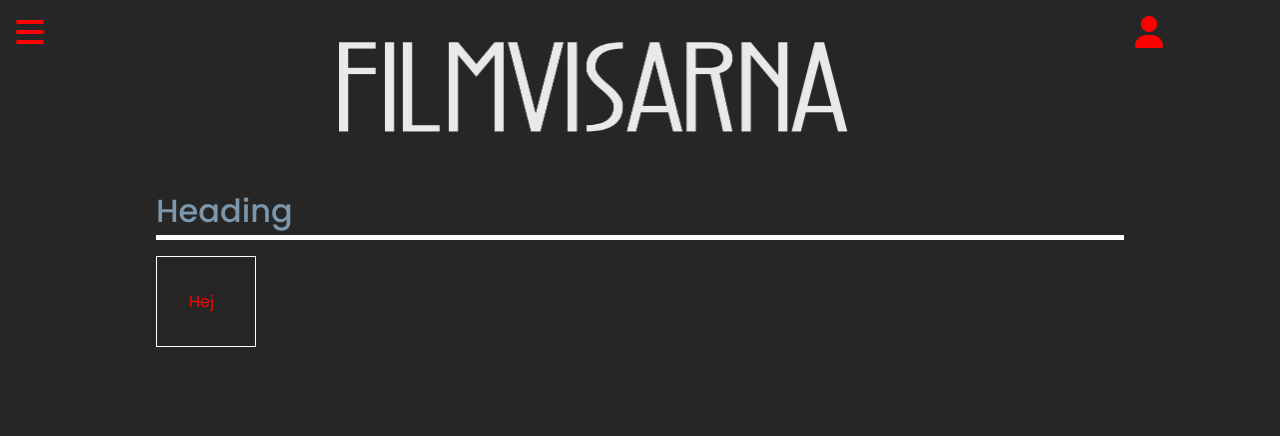
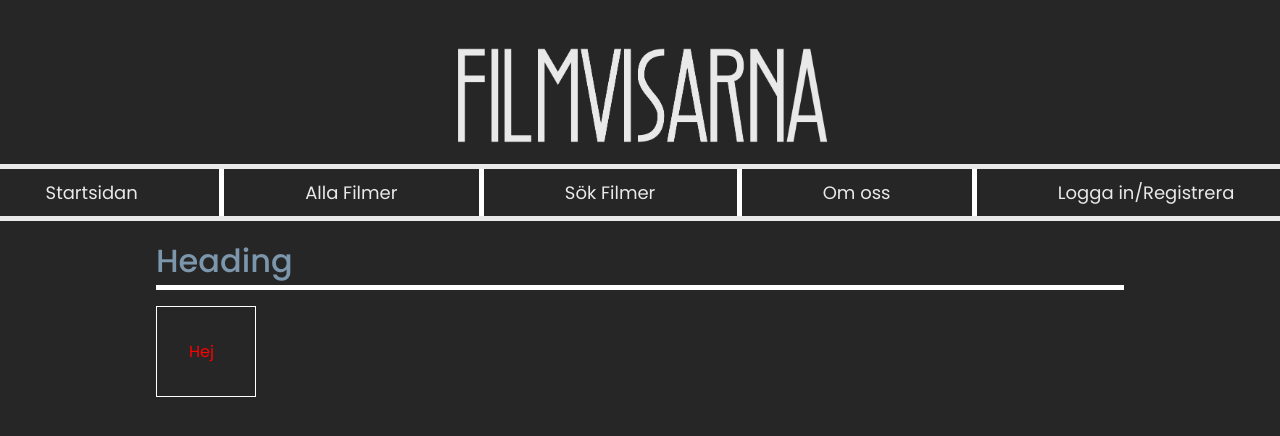
Before and after one commit to Marko350/filmvisarna, a React (Create React App) app: page / in a window 1280 px wide. Shown: the top 436 px of the page. Built offline with nearby package versions, Linux system fonts and the light colour scheme; a web font is replaced by a local one.

Commit message:
navbar update

```diff
--- a/src/components/Navbar.jsx
+++ b/src/components/Navbar.jsx
@@ -6,16 +6,17 @@ const Navbar = () => {
   return (
     <nav className={navbar}>
       <i class="fas fa-bars"></i>
-      <div className={links}>
-        <NavLink to="/">Startsidan</NavLink>
-        <NavLink to="/movies">Alla Filmer</NavLink>
-        <NavLink to="search">Sök Filmer</NavLink>
-        <NavLink to="/about">Om oss</NavLink>
-        <span>Logga in/Registrera</span>
-      </div>
       <div className={pic}>
         <img src={logo} alt="Logo" />
       </div>
+      <div className={links}>
+        <NavLink to="/">Startsidan</NavLink> <span></span>
+        <NavLink to="/movies">Alla Filmer</NavLink> <span></span>
+        <NavLink to="search">Sök Filmer</NavLink> <span></span>
+        <NavLink to="/about">Om oss</NavLink> <span></span>
+        <p style={{ cursor: "pointer" }}>Logga in/Registrera</p>
+      </div>
+
       <i class="fas fa-user"></i>
     </nav>
   );
--- a/src/css/Navbar.module.css
+++ b/src/css/Navbar.module.css
@@ -1,6 +1,10 @@
 .navbar {
   display: flex;
-  color: red;
+}
+
+.navbar a {
+  color: #e9e9e9;
+  text-decoration: none;
 }
 
 .links {
@@ -22,3 +26,36 @@
   height: 70%;
   margin: auto;
 }
+
+@media only screen and (min-width: 768px) {
+  .navbar {
+    flex-direction: column;
+  }
+
+  .pic img {
+    width: 30%;
+    padding-top: 2rem;
+  }
+
+  .links {
+    display: flex;
+    font-size: 18px;
+    justify-content: space-around;
+    border-top: 5px solid #e9e9e9;
+    border-bottom: 5px solid #e9e9e9;
+    margin-top: 0.5rem;
+  }
+
+  .links a,
+  .links p {
+    padding: 10px;
+  }
+
+  .navbar span {
+    border-left: 5px solid white;
+  }
+
+  .navbar i {
+    display: none;
+  }
+}
```
